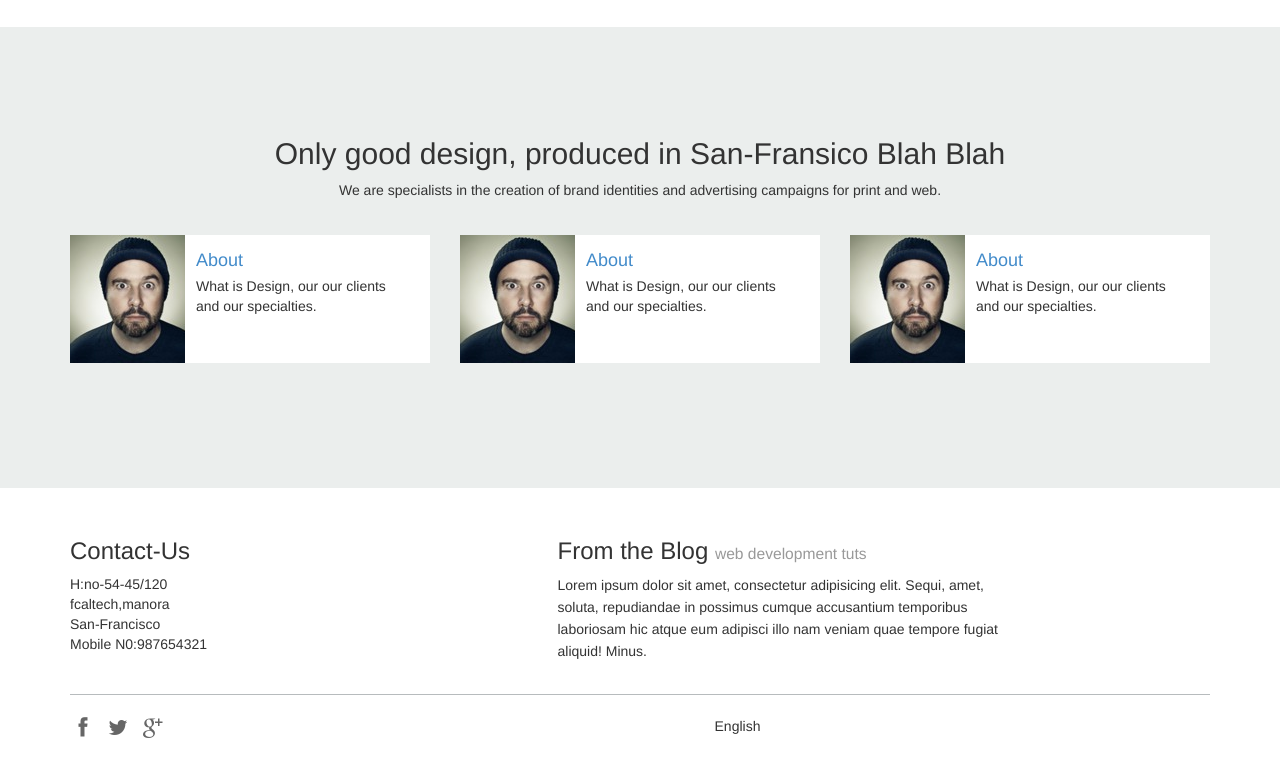
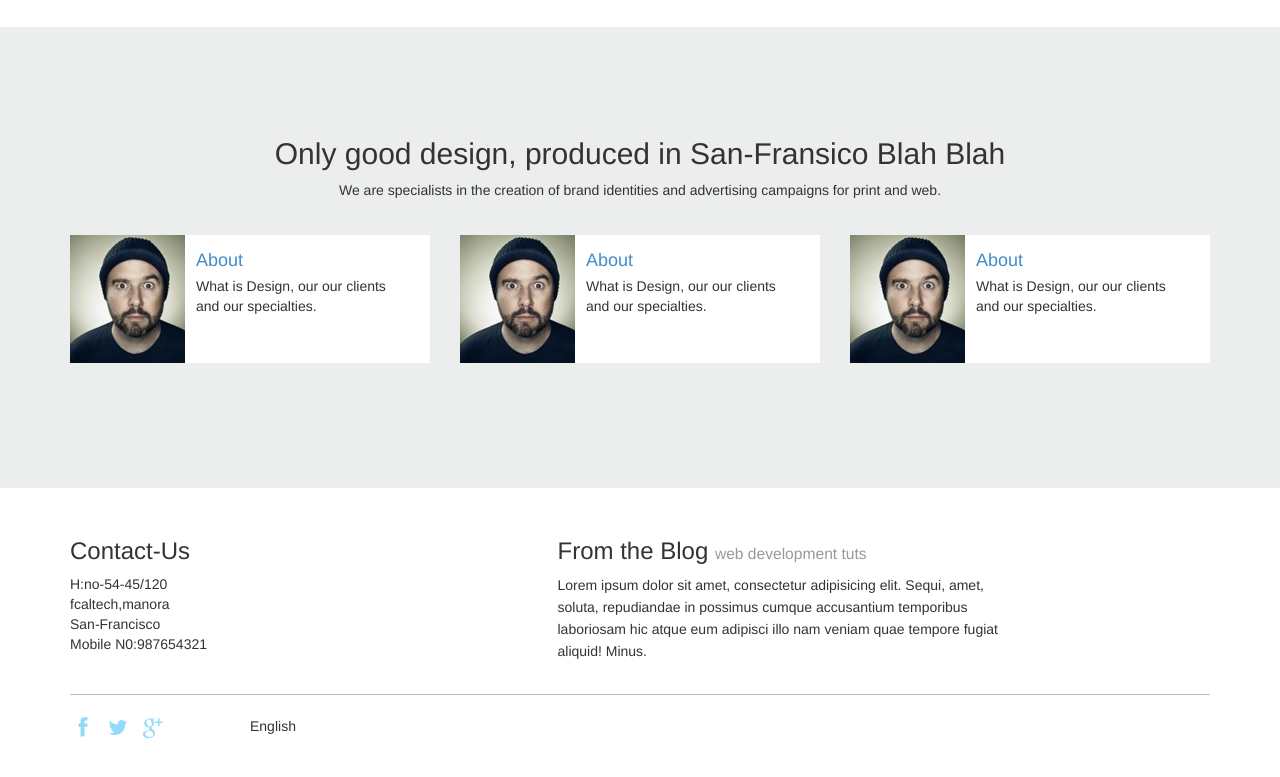
Before and after one commit to rittamdebnath/dupple, a website: page app/index.html in a window 1280 px wide. Shown: the part 566-1343 px from the top of the page. Drawn offline with nearby package versions, Linux system fonts and the light colour scheme; files that its build step writes are made by us from their sources.

Commit message:
removed the language-list div

```diff
--- a/app/index.html
+++ b/app/index.html
@@ -239,9 +239,9 @@
           <div class="social-icon">
             <div class="row">
               <div class="col-xs-2">
-                <i class="large facebook icon"></i>
-                <i class="large twitter icon"></i>
-                <i class="large google plus icon"></i>
+                <i class="large blue facebook icon"></i>
+                <i class="large blue twitter icon"></i>
+                <i class="large blue google plus icon"></i>
               </div>
 
 
--- a/app/styles/main.css
+++ b/app/styles/main.css
@@ -245,8 +245,3 @@ section.mental{
 hr {
     border-top: 1px solid #B7BBBD !important;
 }
-
-.language-list{
-    text-align: center;
-
-}
```
